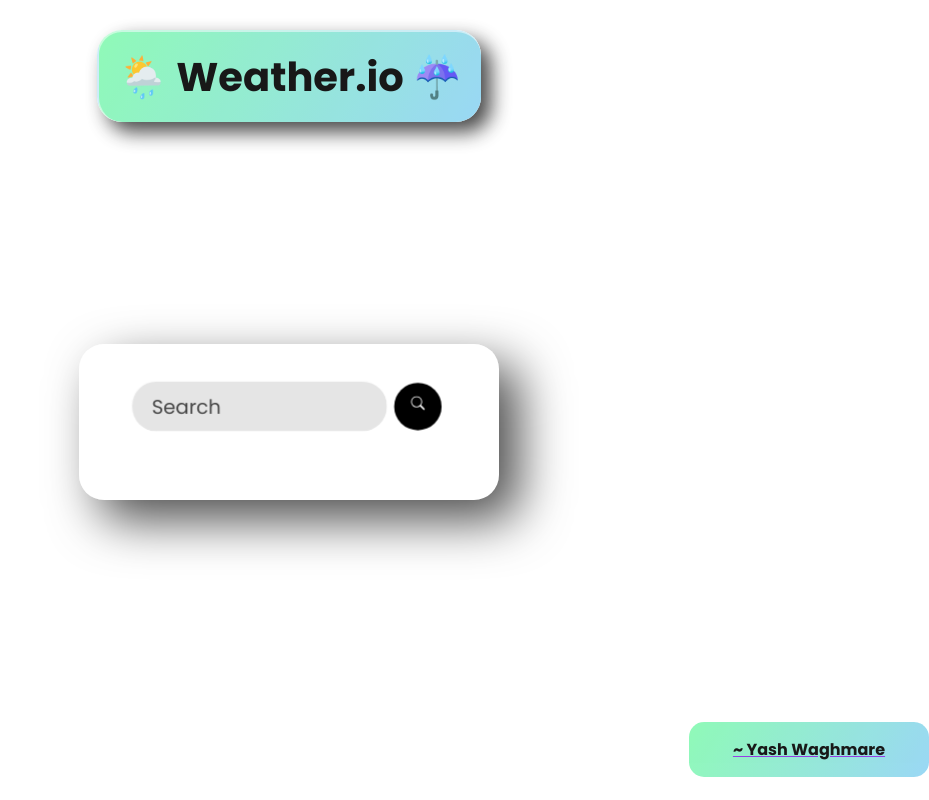
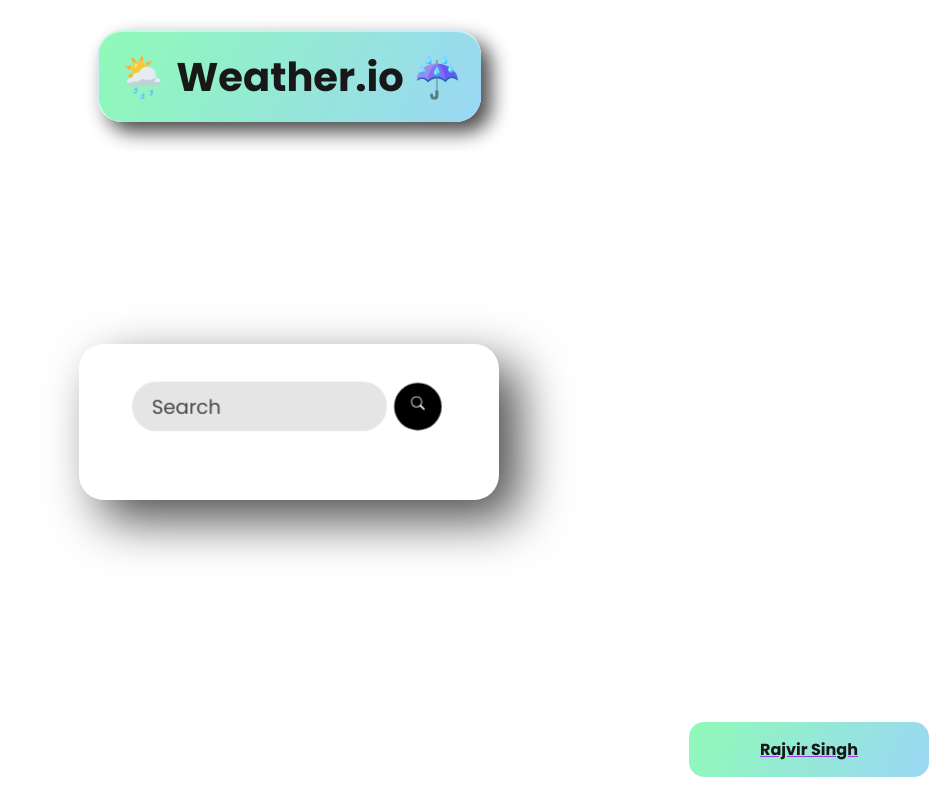
Before and after one commit to Rajvir-Singh/WeatherSite, a plain HTML site: page index.html in a window 1280 px wide. Shown: the whole page, without its empty margins (351-1280 px from the left). Drawn offline with Linux system fonts and the light colour scheme; no server answers.

Commit message:
Update index.html

```diff
--- a/index.html
+++ b/index.html
@@ -53,7 +53,7 @@
         </div>
     </div>
     <div class="three">
-        <div class="name"><a href="http://yashw.bio.link">~ Yash Waghmare</a></div>
+        <div class="name"><a href="#">Rajvir Singh</a></div>
     </div>
     <script>
         var preloader = document.getElementById('loading');
```
